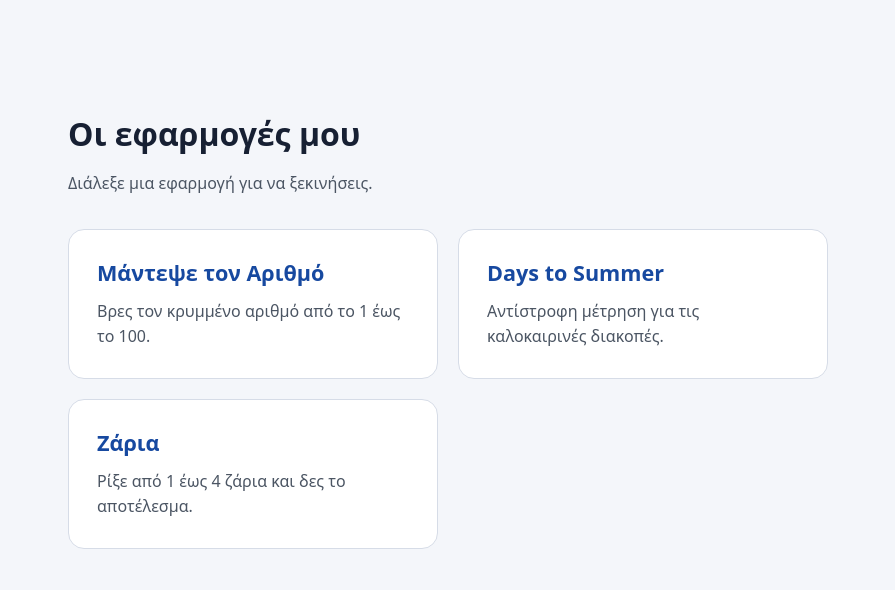
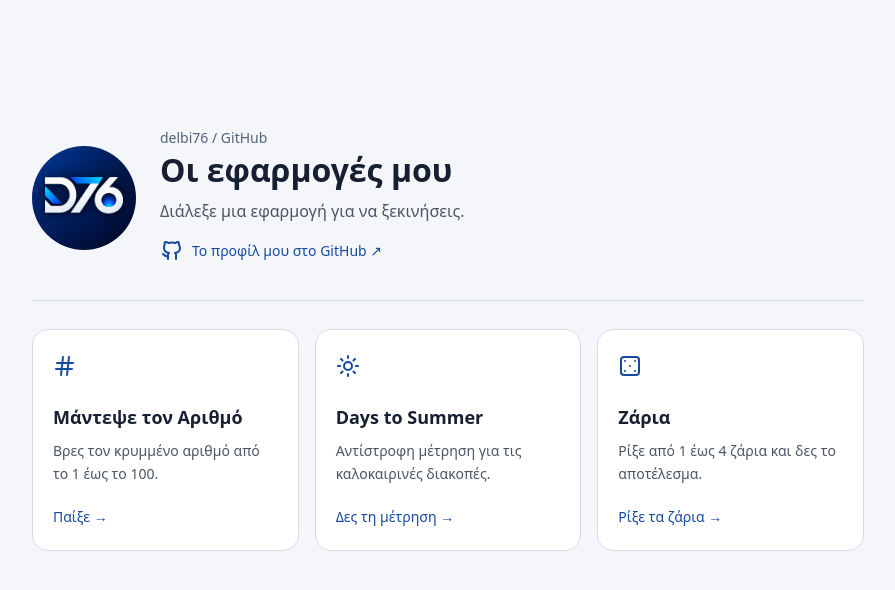
Before and after one commit to delbi76/000.MyProjects, a plain HTML site: page index.html in a window 1280 px wide. Shown: the whole page, without its empty margins (192-1087 px from the left). Drawn offline with Linux system fonts and the light colour scheme.

Commit message:
Add GitHub avatar image and update HTML structure for My Projects page

```diff
--- a/index.html
+++ b/index.html
@@ -1,41 +1,41 @@
 <!DOCTYPE html>
 <html lang="el">
 <head>
-  <meta charset="UTF-8">
-  <meta name="viewport" content="width=device-width, initial-scale=1">
-  <title>Αρχική | My Projects</title>
-  <style>
-    * { box-sizing: border-box; }
-    body { margin: 0; min-height: 100vh; padding: 48px 20px; font-family: system-ui, sans-serif; color: #172033; background: #f4f6fa; }
-    main { max-width: 760px; margin: 8vh auto; }
-    h1 { margin-bottom: 12px; }
-    p { line-height: 1.6; color: #4b5563; }
-    nav { display: grid; grid-template-columns: repeat(auto-fit, minmax(min(100%, 260px), 1fr)); gap: 20px; margin-top: 32px; }
-    a { display: block; padding: 28px; border: 1px solid #d6dce7; border-radius: 16px; background: white; color: #1749a0; text-decoration: none; }
-    a:hover { border-color: #1749a0; background: #f0f5ff; }
-    a:focus-visible { outline: 3px solid #1749a0; outline-offset: 5px; }
-    h2 { margin: 0 0 12px; font-size: 1.35rem; }
-    a p { margin: 0; }
-  </style>
+<meta charset="UTF-8">
+<meta name="viewport" content="width=device-width, initial-scale=1">
+<meta name="color-scheme" content="light dark">
+<title>Οι εφαρμογές μου | delbi76</title>
+<style>
+#github-banner-preview {font-family:system-ui,sans-serif;color:light-dark(#172033,#edf2fa);background:light-dark(#f4f6fa,#151c29);padding:32px 24px;border-radius:16px;}
+#github-banner-preview * {box-sizing:border-box;}
+#github-banner-preview .banner {display:flex;align-items:center;gap:24px;padding:24px 0 32px;border-bottom:1px solid light-dark(#d6dce7,#364357);flex-wrap:wrap;}
+#github-banner-preview .avatar {width:104px;height:104px;border-radius:50%;object-fit:cover;}
+#github-banner-preview h1 {font-size:32px;font-weight:650;margin:4px 0 10px;line-height:1.2;}
+#github-banner-preview .handle {font-size:14px;color:light-dark(#52627b,#b3c2d9);}
+#github-banner-preview p {line-height:1.6;margin:0;color:light-dark(#4b5563,#b8c3d4);}
+#github-banner-preview .profile {display:inline-flex;align-items:center;gap:8px;margin-top:14px;color:light-dark(#1749a0,#98bdff);text-decoration:none;font-size:14px;}
+#github-banner-preview .apps {display:grid;grid-template-columns:repeat(auto-fit,minmax(min(100%,190px),1fr));gap:16px;margin-top:28px;}
+#github-banner-preview .app {display:block;padding:24px 20px;border:1px solid light-dark(#d6dce7,#364357);border-radius:16px;background:light-dark(#fff,#202b3c);text-decoration:none;color:inherit;}
+#github-banner-preview .app:hover {border-color:light-dark(#1749a0,#98bdff);}
+#github-banner-preview .symbol {color:light-dark(#1749a0,#98bdff);margin-bottom:22px;}
+#github-banner-preview h2 {font-size:18px;line-height:1.4;margin:0 0 10px;font-weight:600;}
+#github-banner-preview .app p {font-size:14px;}
+#github-banner-preview .go {display:block;margin-top:22px;color:light-dark(#1749a0,#98bdff);font-size:14px;}
+@media(max-width:420px){#github-banner-preview{padding:24px 16px;}#github-banner-preview .avatar{width:80px;height:80px;}#github-banner-preview .banner{gap:16px;}}
+
+body {margin:0;padding:32px 16px;background:light-dark(#f4f6fa,#151c29);color-scheme:light dark;} main {max-width:880px;margin:40px auto;} a:focus-visible {outline:3px solid #6495ed;outline-offset:5px;} @media(max-width:420px){body{padding:12px 0;}main{margin:0 auto;}}</style>
 </head>
-<body>
-  <main>
-    <h1>Οι εφαρμογές μου</h1>
-    <p>Διάλεξε μια εφαρμογή για να ξεκινήσεις.</p>
-    <nav aria-label="Εφαρμογές">
-      <a href="./GuessTheNumberOnBrowser/">
-        <h2>Μάντεψε τον Αριθμό</h2>
-        <p>Βρες τον κρυμμένο αριθμό από το 1 έως το 100.</p>
-      </a>
-      <a href="./DaysToSummer/">
-        <h2>Days to Summer</h2>
-        <p>Αντίστροφη μέτρηση για τις καλοκαιρινές διακοπές.</p>
-      </a>
-      <a href="./Dice/">
-        <h2>Ζάρια</h2>
-        <p>Ρίξε από 1 έως 4 ζάρια και δες το αποτέλεσμα.</p>
-      </a>
-    </nav>
-  </main>
-</body>
+<body><main><div id="github-banner-preview">
+
+<header class="banner">
+ <img class="avatar" src="./github-avatar.png" alt="Εικόνα προφίλ GitHub του delbi76">
+ <div><div class="handle">delbi76 / GitHub</div><h1>Οι εφαρμογές μου</h1><p>Διάλεξε μια εφαρμογή για να ξεκινήσεις.</p><a class="profile" href="https://github.com/delbi76"><svg width="24" height="24" viewBox="0 0 24 24" fill="none" stroke="currentColor" stroke-width="2" stroke-linecap="round" stroke-linejoin="round" aria-hidden="true"><path d="M8 20v-3c-4 1-4-2-5-2m13 5v-4c0-1-.4-2-1-2 3-.4 5-2 5-5 0-1-.4-2-1-3 0-1 0-2-.5-3-2 0-3 1-3 1a12 12 0 0 0-7 0S7 3 5 3c-.5 1-.5 2-.5 3C4 7 4 8 4 9c0 3 2 4.6 5 5-.6.5-1 1.3-1 2"/></svg> Το προφίλ μου στο GitHub ↗</a></div>
+</header>
+<nav class="apps" aria-label="Εφαρμογές">
+ <a class="app" href="./GuessTheNumberOnBrowser/"><div class="symbol"><svg width="24" height="24" viewBox="0 0 24 24" fill="none" stroke="currentColor" stroke-width="2" stroke-linecap="round" stroke-linejoin="round" aria-hidden="true"><path d="M4 9h16M3 15h16M10 3 8 21M16 3l-2 18"/></svg></div><h2>Μάντεψε τον Αριθμό</h2><p>Βρες τον κρυμμένο αριθμό από το 1 έως το 100.</p><span class="go">Παίξε →</span></a>
+ <a class="app" href="./DaysToSummer/"><div class="symbol"><svg width="24" height="24" viewBox="0 0 24 24" fill="none" stroke="currentColor" stroke-width="2" stroke-linecap="round" stroke-linejoin="round" aria-hidden="true"><circle cx="12" cy="12" r="4"/><path d="M12 2v2m0 16v2M2 12h2m16 0h2M5 5l1.5 1.5m11 11L19 19M5 19l1.5-1.5m11-11L19 5"/></svg></div><h2>Days to Summer</h2><p>Αντίστροφη μέτρηση για τις καλοκαιρινές διακοπές.</p><span class="go">Δες τη μέτρηση →</span></a>
+ <a class="app" href="./Dice/"><div class="symbol"><svg width="24" height="24" viewBox="0 0 24 24" fill="none" stroke="currentColor" stroke-width="2" stroke-linecap="round" stroke-linejoin="round" aria-hidden="true"><rect x="3" y="3" width="18" height="18" rx="3"/><path d="M7 7h.01M17 7h.01M12 12h.01M7 17h.01M17 17h.01"/></svg></div><h2>Ζάρια</h2><p>Ρίξε από 1 έως 4 ζάρια και δες το αποτέλεσμα.</p><span class="go">Ρίξε τα ζάρια →</span></a>
+</nav>
+</div>
+</main></body>
 </html>
```
Also changed, not shown: github-avatar.png (added).
